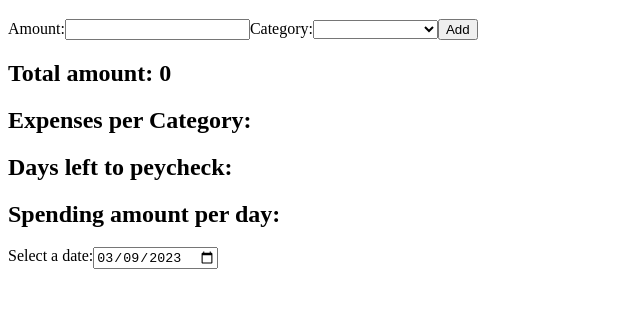
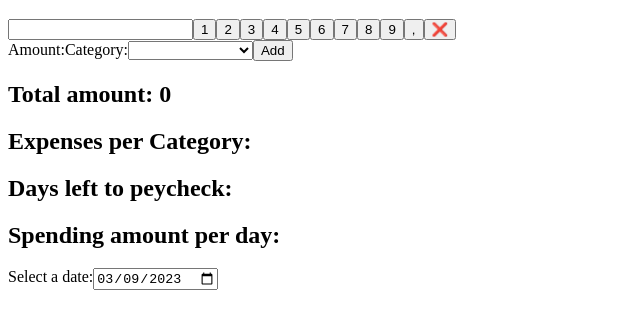
Before and after one commit to MMastromonaco/FrontendVueTask, a plain HTML site: page index.html in a window 1280 px wide. Shown: the part 61-390 px from the top of the page, without its empty margins (0-640 px from the left). Drawn offline with nearby package versions, Linux system fonts and the light colour scheme.

Commit message:
Kalkylator ISH

```diff
--- a/index.html
+++ b/index.html
@@ -5,13 +5,31 @@
     <title>Expenses Tracker</title>
     <script src="https://unpkg.com/vue@3/dist/vue.global.js"></script>
     <script src="main.js" defer></script>
+    <link rel="stylesheet" href="style.css">
+    <style></style>
   </head>
   <body>
     <div id="app">
       <h1>Expenses Tracker</h1>
+      <div class="Input">
+        <div class="test">
+          <label for="expenseAmount" ></label>
+          <!-- Pattern säger att användaren endast får mata in dess värden innanför hakparantesen -->
+          <input type="text"pattern="^[0-9,.]*$" v-model="sumString">
+          <button id="button-1" type="button" @click="addNumber(1)">1</button>
+          <button id="button-2" type="button" @click="addNumber(2)">2</button>
+          <button id="button-3" type="button" @click="addNumber(3)">3</button>
+          <button id="button-4" type="button" @click="addNumber(4)">4</button>
+          <button id="button-5" type="button" @click="addNumber(5)">5</button>
+          <button id="button-6" type="button" @click="addNumber(6)">6</button>
+          <button id="button-7" type="button" @click="addNumber(7)">7</button>
+          <button id="button-8" type="button" @click="addNumber(8)">8</button>
+          <button id="button-9" type="button" @click="addNumber(9)">9</button>
+          <button id="button-10" type="button" @click="addNumber(',')">,</button>
+          <button id="button-11" type="button">❌</button>
+        </div>
         <form v-on:submit.prevent="addExpense">
           <label for="expenseAmount">Amount:</label>
-        <input type="number" min="0" id="expenseAmount" v-model="expenseAmount">
           <label for="expenseCategory">Category:</label>
           <select id="expenseCategory" v-model="expenseCategory">
             <option value="">Select a category</option>
@@ -25,6 +43,7 @@
 
           </select>
           <button type="submit">Add</button>
+        </div>
       </form>
       <ul>
         <li v-for="expense in expenses" :key="expense.id">
--- a/main.js
+++ b/main.js
@@ -3,11 +3,11 @@ Vue.createApp({
       return {
         expenses: [],
         nextId: 1,
-        expenseAmount: null,
         expenseCategory: null,
         salary: null,
         dateToday: new Date().toISOString().substr(0,10),
         selectedDay: null,
+        sumString:"",
       }
     },
     computed: {
@@ -47,16 +47,19 @@ Vue.createApp({
       }
     },
     methods: {
+      addNumber(number) {
+        this.sumString += number
+      },
       addExpense() {
-        if (!this.expenseAmount || !this.expenseCategory) {
+        if (!this.sumString || !this.expenseCategory) {
           return
         }
         const expense = {
           id: this.nextId++,
-          amount: Number(this.expenseAmount),
+          amount: Number(this.sumString),
           category: this.expenseCategory
         }
-        this.expenseAmount = null
+        this.sumString = ""
         this.expenseCategory = null
         if (this.salary !== null) {
           this.salary -= expense.amount
```
Also changed, not shown: style.css (+44 -0 lines). Lines whose indentation alone changed are shown as unchanged.
